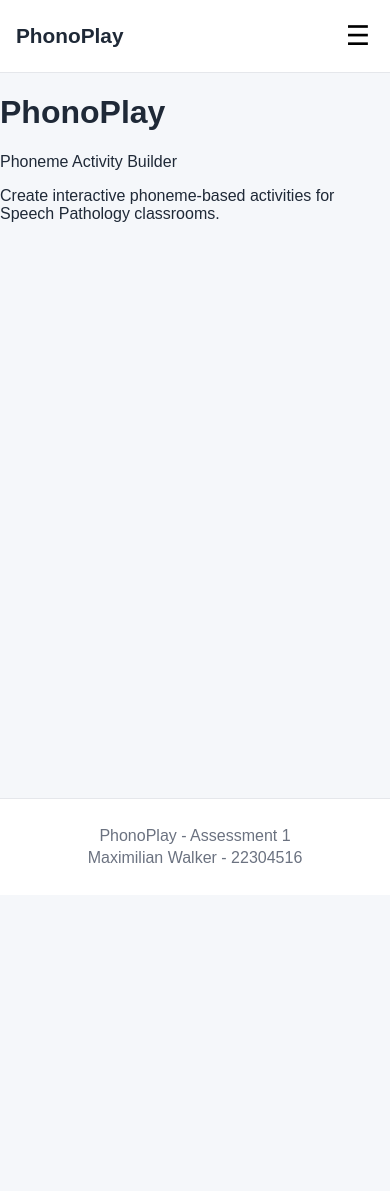
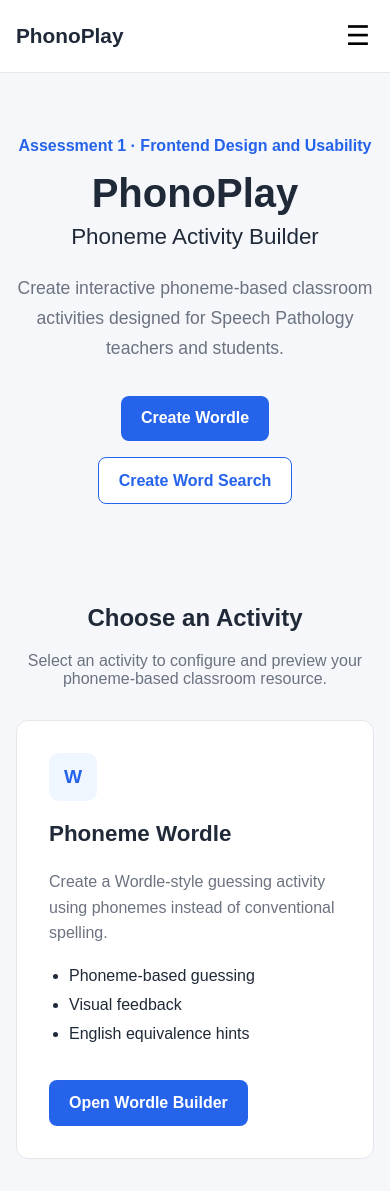
Before and after one commit to 22304516/phonoplay, a Next.js app: page / in a window 390 px wide. Shown: the top 1191 px of the page. Before the commit the page ends 895 px from the top, so only its background shows below. Built offline with nearby package versions, Linux system fonts and the light colour scheme.

Commit message:
Build responsive PhonoPlay home page

```diff
--- a/app/globals.css
+++ b/app/globals.css
@@ -496,3 +496,190 @@ html[data-theme="dark"] .theme-options button {
   color: #f9fafb;
   border-color: #4b5563;
 }
+
+.home-page {
+  max-width: 1200px;
+  margin: 0 auto;
+}
+
+.hero-section {
+  padding: 5rem 2rem;
+  text-align: center;
+}
+
+.hero-content {
+  max-width: 750px;
+  margin: 0 auto;
+}
+
+.assessment-label {
+  color: #2563eb;
+  font-weight: 600;
+  margin-bottom: 1rem;
+}
+
+.hero-section h1 {
+  margin: 0;
+  font-size: 3.5rem;
+}
+
+.hero-section h2 {
+  margin-top: 0.5rem;
+  font-size: 1.8rem;
+  font-weight: 500;
+}
+
+.hero-description {
+  max-width: 650px;
+  margin: 1.5rem auto;
+  color: #6b7280;
+  font-size: 1.1rem;
+  line-height: 1.7;
+}
+
+.hero-actions {
+  display: flex;
+  justify-content: center;
+  gap: 1rem;
+  flex-wrap: wrap;
+  margin-top: 2rem;
+}
+
+.primary-button,
+.secondary-button,
+.card-button {
+  display: inline-block;
+  padding: 0.85rem 1.25rem;
+  border-radius: 8px;
+  font-weight: 600;
+}
+
+.primary-button {
+  background: #2563eb;
+  color: white;
+}
+
+.primary-button:hover {
+  background: #1d4ed8;
+}
+
+.secondary-button {
+  background: white;
+  color: #2563eb;
+  border: 1px solid #2563eb;
+}
+
+.secondary-button:hover {
+  background: #eff6ff;
+}
+
+.activities-section {
+  padding: 3rem 2rem;
+}
+
+.section-heading {
+  text-align: center;
+  margin-bottom: 2rem;
+}
+
+.section-heading p {
+  color: #6b7280;
+}
+
+.activity-grid {
+  display: grid;
+  grid-template-columns: repeat(2, 1fr);
+  gap: 2rem;
+}
+
+.activity-card {
+  background: white;
+  border: 1px solid #e5e7eb;
+  border-radius: 12px;
+  padding: 2rem;
+}
+
+.activity-icon {
+  width: 48px;
+  height: 48px;
+  display: flex;
+  justify-content: center;
+  align-items: center;
+  border-radius: 10px;
+  background: #eff6ff;
+  color: #2563eb;
+  font-weight: 700;
+  font-size: 1.2rem;
+}
+
+.activity-card h3 {
+  margin-top: 1.25rem;
+  font-size: 1.4rem;
+}
+
+.activity-card p {
+  color: #6b7280;
+  line-height: 1.6;
+}
+
+.activity-card ul {
+  padding-left: 1.25rem;
+  line-height: 1.8;
+}
+
+.card-button {
+  margin-top: 1rem;
+  background: #2563eb;
+  color: white;
+}
+
+.card-button:hover {
+  background: #1d4ed8;
+}
+
+.information-section {
+  margin: 2rem;
+  padding: 3rem 2rem;
+  text-align: center;
+  background: white;
+  border: 1px solid #e5e7eb;
+  border-radius: 12px;
+}
+
+.information-section p {
+  max-width: 700px;
+  margin: 1rem auto;
+  color: #6b7280;
+  line-height: 1.7;
+}
+
+.text-link {
+  color: #2563eb;
+  font-weight: 600;
+}
+
+@media (max-width: 700px) {
+  .hero-section {
+    padding: 3rem 1rem;
+  }
+
+  .hero-section h1 {
+    font-size: 2.5rem;
+  }
+
+  .hero-section h2 {
+    font-size: 1.4rem;
+  }
+
+  .activities-section {
+    padding: 2rem 1rem;
+  }
+
+  .activity-grid {
+    grid-template-columns: 1fr;
+  }
+
+  .information-section {
+    margin: 1rem;
+  }
+}
--- a/app/page.tsx
+++ b/app/page.tsx
@@ -1,13 +1,109 @@
+import Link from "next/link";
+
 export default function Home() {
   return (
-    <main>
-      <h1>PhonoPlay</h1>
-      <p>Phoneme Activity Builder</p>
+    <div className="home-page">
+      <section className="hero-section">
+        <div className="hero-content">
+          <p className="assessment-label">
+            Assessment 1 · Frontend Design and Usability
+          </p>
 
-      <p>
-        Create interactive phoneme-based activities for Speech Pathology
-        classrooms.
-      </p>
-    </main>
+          <h1>PhonoPlay</h1>
+
+          <h2>Phoneme Activity Builder</h2>
+
+          <p className="hero-description">
+            Create interactive phoneme-based classroom activities
+            designed for Speech Pathology teachers and students.
+          </p>
+
+          <div className="hero-actions">
+            <Link href="/wordle" className="primary-button">
+              Create Wordle
+            </Link>
+
+            <Link href="/word-search" className="secondary-button">
+              Create Word Search
+            </Link>
+          </div>
+        </div>
+      </section>
+
+      <section className="activities-section">
+        <div className="section-heading">
+          <h2>Choose an Activity</h2>
+
+          <p>
+            Select an activity to configure and preview your
+            phoneme-based classroom resource.
+          </p>
+        </div>
+
+        <div className="activity-grid">
+          <article className="activity-card">
+            <div className="activity-icon">W</div>
+
+            <h3>Phoneme Wordle</h3>
+
+            <p>
+              Create a Wordle-style guessing activity using
+              phonemes instead of conventional spelling.
+            </p>
+
+            <ul>
+              <li>Phoneme-based guessing</li>
+              <li>Visual feedback</li>
+              <li>English equivalence hints</li>
+            </ul>
+
+            <Link
+              href="/wordle"
+              className="card-button"
+            >
+              Open Wordle Builder
+            </Link>
+          </article>
+
+          <article className="activity-card">
+            <div className="activity-icon">S</div>
+
+            <h3>Phoneme Word Search</h3>
+
+            <p>
+              Build a word search activity that helps students
+              connect phoneme representations with English words.
+            </p>
+
+            <ul>
+              <li>Five phoneme-based words</li>
+              <li>Interactive puzzle</li>
+              <li>English word equivalents</li>
+            </ul>
+
+            <Link
+              href="/word-search"
+              className="card-button"
+            >
+              Open Word Search Builder
+            </Link>
+          </article>
+        </div>
+      </section>
+
+      <section className="information-section">
+        <h2>Designed for Speech Pathology Education</h2>
+
+        <p>
+          PhonoPlay provides teachers with a simple interface for
+          creating classroom activities focused on phoneme
+          recognition and literacy skills.
+        </p>
+
+        <Link href="/about" className="text-link">
+          Learn more about PhonoPlay →
+        </Link>
+      </section>
+    </div>
   );
 }
```
